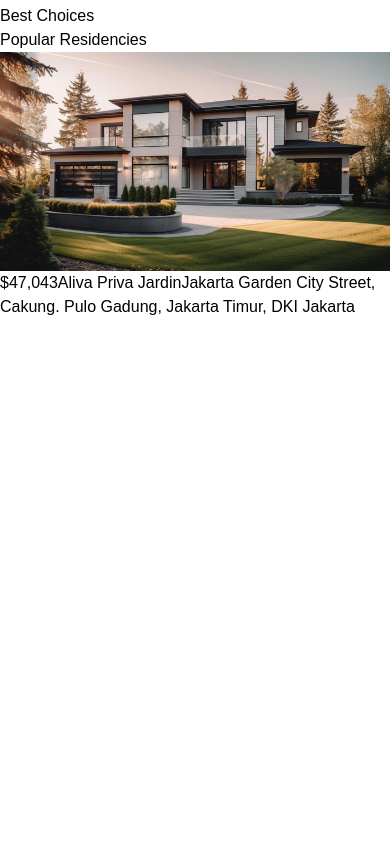
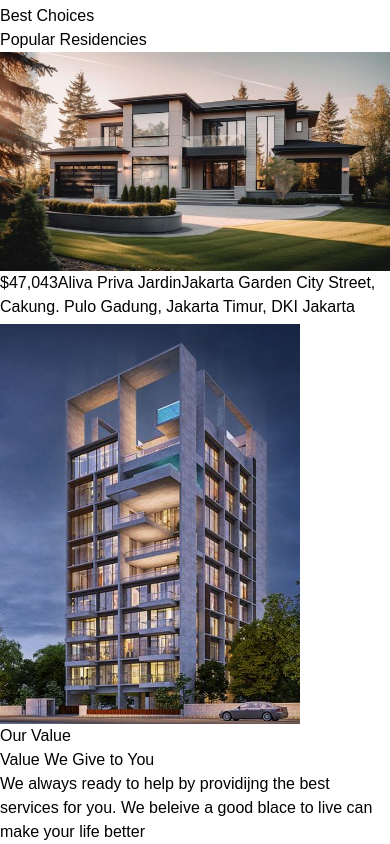
Before and after one commit to dassajib/real-estate, a React (Vite) app: page / in a window 390 px wide. Shown: the part 1429-2273 px from the top of the page. Before the commit the page ends 1753 px from the top, so only its background shows below. Built offline with nearby package versions, Linux system fonts and the light colour scheme.

Commit message:
1.Residencies responsive complete 2.other's minor change 3.value section design WIP

```diff
--- a/src/App.jsx
+++ b/src/App.jsx
@@ -2,6 +2,7 @@ import Navbar from "./Components/Navbar/Navbar"
 import Hero from "./Components/Hero/Hero"
 import Companies from "./Components/Companies/Companies"
 import Residencies from "./Components/Residencies/Residencies"
+import Value from "./Components/Value/Value"
 
 function App() {
   return (
@@ -13,6 +14,7 @@ function App() {
       </div>
       <Companies />
       <Residencies />
+      <Value />
     </>
   )
 }
--- a/src/Components/Hero/Hero.jsx
+++ b/src/Components/Hero/Hero.jsx
@@ -16,7 +16,7 @@ const Hero = () => {
           <span className="text-gray-400">Forget all difficulties in finding a residence for you</span>
         </div>
 
-        <div className="bg-white rounded-md border-[3px] border-[rgba(120,120,120,0.3)] flex justify-between items-center py-3 px-5">
+        <div className="bg-white rounded-md border-[3px] border-[rgba(120,120,120,0.3)] flex justify-between items-center py-2 px-4">
           <HiLocationMarker color="#3D62F8" size={25} />
           <input className="border-none outline-none" type="text" />
           <button className="bg-[#3D62F8] text-white px-6 py-2 rounded-md text-[14px] transition duration-300 ease-in hover:scale-110">Search</button>
--- a/src/Components/Navbar/Navbar.jsx
+++ b/src/Components/Navbar/Navbar.jsx
@@ -18,7 +18,7 @@ const Navbar = () => {
           <a href="">Contact Us</a>
           <a href="">Get Started</a>
           <a href="">
-            <button className="bg-[#3D62F8] text-white px-6 py-2 rounded-md text-[14px] transition duration-300 ease-in hover:scale-110">
+            <button className="bg-[#3D62F8] text-white font-bold px-6 py-2 rounded-md text-[14px] transition duration-300 ease-in hover:scale-110">
               Contact
             </button>
           </a>
--- a/src/Components/Residencies/Residencies.jsx
+++ b/src/Components/Residencies/Residencies.jsx
@@ -2,16 +2,16 @@ import { Swiper, SwiperSlide } from "swiper/react";
 import { Navigation } from "swiper/modules";
 import { GrFormPrevious } from "react-icons/gr";
 import { MdOutlineNavigateNext } from "react-icons/md";
+import "swiper/css";
+import "swiper/css/navigation";
 
 import data from "../../utils/sliderData.json";
-import "swiper/css";
-import "swiper/css/navigation";
 
 const Residencies = () => {
   return (
     <section className="py-20 px-6">
       <div className="flex flex-col">
-        <div className="mb-12">
+        <div className="text-center md:text-left mb-6 md:mb-12">
           <h3 className="text-orange-500 text-lg md:text-2xl font-semibold">Best Choices</h3>
           <h1 className="text-[#1f3e72] text-xl md:text-3xl font-extrabold">Popular Residencies</h1>
         </div>
@@ -43,7 +43,7 @@ const Residencies = () => {
             {data?.map((item, i) => (
               <SwiperSlide key={i}>
                 <div className="flex flex-col gap-3 bg-white p-4 rounded-xl shadow-md transform transition-transform duration-300 ease-[cubic-bezier(0.4,0,0.2,1)] hover:-translate-y-2 hover:shadow-xl hover:bg-orange-50">
-                  <img className="w-full max-w-60 rounded-lg" src={item.image} alt={item.name} />
+                  <img className="w-full md:max-w-60 rounded-lg" src={item.image} alt={item.name} />
                   <span className="flex gap-1">
                     <span className="text-orange-500 text-xl font-bold">$</span>
                     <span className="text-gray-500 text-xl font-bold">{item.price}</span>
@@ -56,7 +56,7 @@ const Residencies = () => {
           </Swiper>
 
           {/* Navigation Buttons */}
-          <div className="absolute flex md:-top-16 md:right-24">
+          <div className="absolute md:-top-16 md:right-24">
             <div className="swiper-button-prev cursor-pointer">
               <GrFormPrevious size={14} />
             </div>
--- /dev/null
+++ b/src/Components/Value/Value.jsx
@@ -0,0 +1,19 @@
+import valueImg from "../../assets/value.jpg"
+
+const Value = () => {
+    return (
+        <section className="flex justify-center items-center gap-8 px-6">
+            <div className="h-96 w-60 md:h-[550px] md:w-[430px] overflow-hidden border-8 border-[#EAEAEA] rounded-t-[15rem]">
+                <img className="h-full w-full" src={valueImg} alt="Value image" />
+            </div>
+            <div>
+                <h3 className="text-orange-500 text-lg md:text-2xl font-semibold">Our Value</h3>
+                <h1 className="text-[#1f3e72] text-xl md:text-3xl font-extrabold">Value We Give to You</h1>
+                <span className="text-gray-400">We always ready to help by providijng the best services for you.
+                    We beleive a good blace to live can make your life better</span>
+            </div>
+        </section>
+    )
+}
+
+export default Value
```
Also changed, not shown: src/utils/accordion.jsx (added, +25 -0 lines), src/assets/value.jpg (added).
